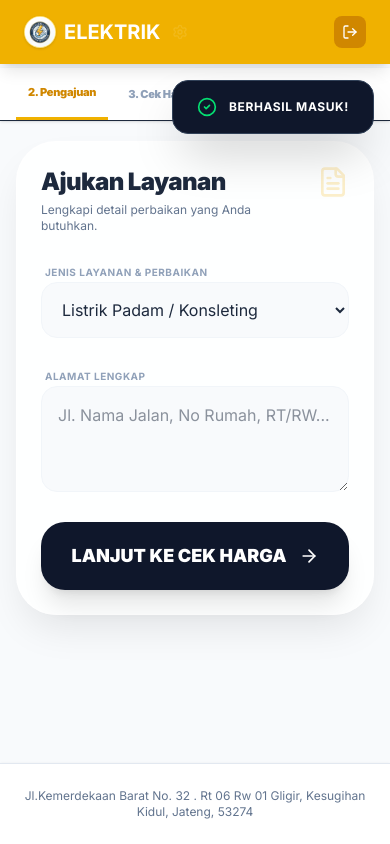
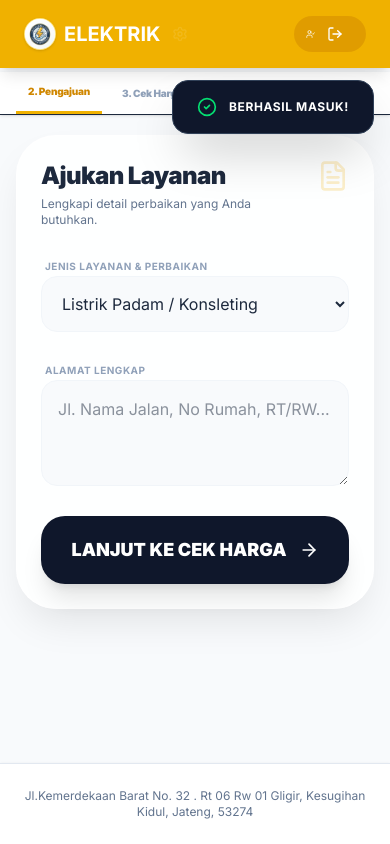
Before and after one commit to asngad-mhs/elektrik, a React (Vite) app: page / in a window 390 px wide. Both pictures are taken after typing "Sample", "5551234" into the empty fields and a click on the button "MULAI SEKARANG". Built offline with nearby package versions, Linux system fonts and the light colour scheme.

Commit message:
feat: Improve user profile display in header
Enhances the header navigation by displaying the logged-in user's name and phone number. Also refactors the logout button for better visual integration.

```diff
--- a/src/App.tsx
+++ b/src/App.tsx
@@ -307,29 +307,34 @@ export default function App() {
                 </button>
               )}
               {currentUser && (
-                <div className="flex items-center gap-2 md:gap-3">
-                    <button onClick={handleLogout} className="bg-yellow-600 p-2 md:p-2.5 rounded-lg hover:bg-yellow-700 transition" aria-label="Logout">
-                        <LogOut className="h-4 w-4 md:h-5 md:w-5" />
+                <div className="flex items-center gap-2 md:gap-3 bg-yellow-600/50 px-3 py-1.5 rounded-full">
+                    <div className="hidden sm:block text-right">
+                        <div className="text-[11px] font-bold leading-tight">{currentUser.name}</div>
+                        <div className="text-[9px] text-yellow-200">{currentUser.phone}</div>
+                    </div>
+                    <UserCheck className="h-4 w-4 sm:hidden" />
+                    <button onClick={handleLogout} className="p-1 sm:p-1.5 rounded-lg hover:bg-yellow-700 transition w-full sm:w-auto" aria-label="Logout">
+                        <LogOut className="h-4 w-4" />
                     </button>
                 </div>
               )}
             </div>
 
-            {isAdmin && <div className="bg-red-600 px-2 py-1 md:px-3 md:py-1 rounded-full text-[9px] md:text-[10px] font-bold animate-pulse absolute left-1/2 -translate-x-1/2">ADMIN</div>}
+            {isAdmin && <div className="bg-red-600 px-2 py-1 md:px-3 md:py-1 rounded-full text-[9px] md:text-[10px] font-bold animate-pulse absolute left-1/2 -translate-x-1/2 top-[18px]">ADMIN</div>}
         </div>
       </nav>
 
       {/* Stepper */}
-      <div className="bg-white border-b sticky top-[68px] z-40 shadow-sm overflow-x-auto no-scrollbar">
-        <div className="container mx-auto flex justify-start md:justify-center px-4 md:px-0 min-w-max gap-2 md:gap-8 text-[11px] md:text-sm font-black uppercase tracking-tight md:tracking-tighter text-slate-400">
+      <div className="bg-white border-b sticky top-[72px] md:top-[80px] z-40 shadow-sm overflow-x-auto no-scrollbar w-full flex-none">
+        <div className="container mx-auto flex justify-start sm:justify-center px-4 md:px-0 w-full gap-2 sm:gap-4 md:gap-8 text-[10px] sm:text-[11px] md:text-sm font-black uppercase tracking-tight md:tracking-tighter text-slate-400">
             {!currentUser && (
-              <button onClick={() => setActiveTab('auth')} className={`py-4 md:py-5 px-3 md:px-4 whitespace-nowrap transition-colors ${activeTab === 'auth' ? 'border-b-[3px] border-yellow-500 text-yellow-600' : 'hover:text-slate-600'}`}>1. Masuk / Daftar</button>
+              <button onClick={() => setActiveTab('auth')} className={`flex-shrink-0 py-3 sm:py-4 md:py-5 px-3 md:px-4 whitespace-nowrap transition-colors ${activeTab === 'auth' ? 'border-b-[3px] border-yellow-500 text-yellow-600' : 'hover:text-slate-600'}`}>1. Masuk / Daftar</button>
             )}
-            <button onClick={() => currentUser && setActiveTab('service')} className={`py-4 md:py-5 px-3 md:px-4 whitespace-nowrap transition-colors ${!currentUser ? 'grayscale opacity-50 pointer-events-none' : 'hover:text-slate-600'} ${activeTab === 'service' ? 'border-b-[3px] border-yellow-500 text-yellow-600' : ''}`}>2. Pengajuan</button>
-            <button onClick={() => currentUser && setActiveTab('calc')} className={`py-4 md:py-5 px-3 md:px-4 whitespace-nowrap transition-colors ${!currentUser ? 'grayscale opacity-50 pointer-events-none' : 'hover:text-slate-600'} ${activeTab === 'calc' ? 'border-b-[3px] border-yellow-500 text-yellow-600' : ''}`}>3. Cek Harga</button>
-            <button onClick={() => currentUser && setActiveTab('payment')} className={`py-4 md:py-5 px-3 md:px-4 whitespace-nowrap transition-colors ${!currentUser ? 'grayscale opacity-50 pointer-events-none' : 'hover:text-slate-600'} ${activeTab === 'payment' ? 'border-b-[3px] border-yellow-500 text-yellow-600' : ''}`}>4. Bayar</button>
+            <button onClick={() => currentUser && setActiveTab('service')} className={`flex-shrink-0 py-3 sm:py-4 md:py-5 px-3 md:px-4 whitespace-nowrap transition-colors ${!currentUser ? 'grayscale opacity-50 pointer-events-none' : 'hover:text-slate-600'} ${activeTab === 'service' ? 'border-b-[3px] border-yellow-500 text-yellow-600' : ''}`}>2. Pengajuan</button>
+            <button onClick={() => currentUser && setActiveTab('calc')} className={`flex-shrink-0 py-3 sm:py-4 md:py-5 px-3 md:px-4 whitespace-nowrap transition-colors ${!currentUser ? 'grayscale opacity-50 pointer-events-none' : 'hover:text-slate-600'} ${activeTab === 'calc' ? 'border-b-[3px] border-yellow-500 text-yellow-600' : ''}`}>3. Cek Harga</button>
+            <button onClick={() => currentUser && setActiveTab('payment')} className={`flex-shrink-0 py-3 sm:py-4 md:py-5 px-3 md:px-4 whitespace-nowrap transition-colors ${!currentUser ? 'grayscale opacity-50 pointer-events-none' : 'hover:text-slate-600'} ${activeTab === 'payment' ? 'border-b-[3px] border-yellow-500 text-yellow-600' : ''}`}>4. Bayar</button>
             {isAdmin && (
-              <button onClick={() => setActiveTab('history')} className={`py-4 md:py-5 px-3 md:px-4 whitespace-nowrap transition-colors text-red-500 hover:text-red-700 ${activeTab === 'history' ? 'border-b-[3px] border-red-500 text-red-600' : ''}`}>Admin Panel</button>
+              <button onClick={() => setActiveTab('history')} className={`flex-shrink-0 py-3 sm:py-4 md:py-5 px-3 md:px-4 whitespace-nowrap transition-colors text-red-500 hover:text-red-700 ${activeTab === 'history' ? 'border-b-[3px] border-red-500 text-red-600' : ''}`}>Admin Panel</button>
             )}
         </div>
       </div>
```
